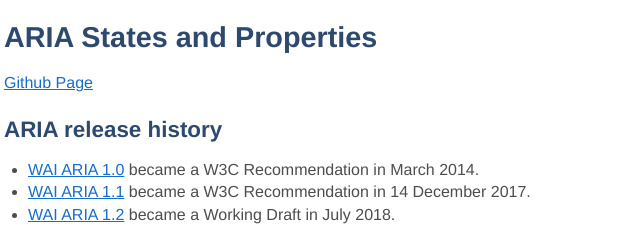
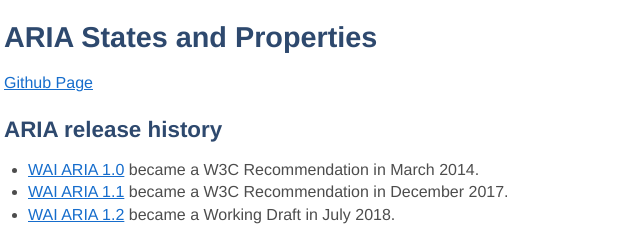
Before and after one commit to russmaxdesign/aria-states-properties, a plain HTML site: page index.html in a window 1280 px wide. Shown: the top 243 px of the page, 236-876 px from the left. Drawn offline with Linux system fonts and the light colour scheme.

Commit message:
Adjust dates for consistency

```diff
--- a/index.html
+++ b/index.html
@@ -15,7 +15,7 @@
     <h2>ARIA release history</h2>
     <ul>
       <li><a href="https://www.w3.org/TR/wai-aria-1.0/">WAI ARIA 1.0</a> became a W3C Recommendation in March 2014.</li>
-      <li><a href="https://www.w3.org/TR/wai-aria-1.1/">WAI ARIA 1.1</a> became a W3C Recommendation in 14 December 2017.</li>
+      <li><a href="https://www.w3.org/TR/wai-aria-1.1/">WAI ARIA 1.1</a> became a W3C Recommendation in December 2017.</li>
       <li><a href="https://www.w3.org/TR/wai-aria-1.2/">WAI ARIA 1.2</a> became a Working Draft in July 2018.</li>
     </ul>
 
```
